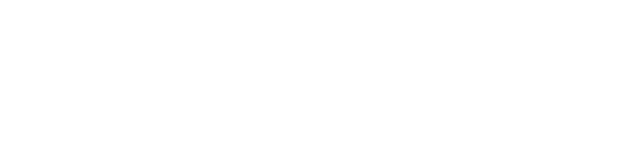
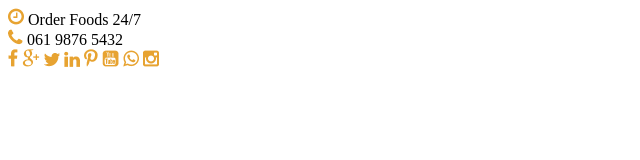
Before and after one commit to nvn1176211/Sample_test_B, a plain HTML site: page index.html in a window 1280 px wide. Shown: the whole page, without its empty margins (0-640 px from the left). Drawn offline with Linux system fonts and the light colour scheme.

Commit message:
update readme

```diff
--- a/index.html
+++ b/index.html
@@ -8,7 +8,26 @@
 </head>
 <body>
     <div>
-        <span></span>
+        <div>
+            <div>
+                <img src="img/icons/clock.png" alt="clock icon">
+                <span>Order Foods 24/7</span>
+            </div>
+            <div>
+                <img src="img/icons/phone.png" alt="phone icon">
+                <span>061 9876 5432</span>
+            </div>
+        </div>
+        <div>
+            <img src="img/icons/facebook.png" alt="facebook icon">
+            <img src="img/icons/gmail.png" alt="gmail icon">
+            <img src="img/icons/twister.png" alt="twister icon">
+            <img src="img/icons/in.png" alt="in icon">
+            <img src="img/icons/p.png" alt="p icon">
+            <img src="img/icons/youtube.png" alt="youtube icon">
+            <img src="img/icons/whatsapp.png" alt="whatsapp icon">
+            <img src="img/icons/camera.png" alt="camera icon">
+        </div>
     </div>
 </body>
 </html>
```
Also changed, not shown: img/icons/camera.png (added), img/icons/clock.png (added), img/icons/facebook.png (added), img/icons/gmail.png (added), img/icons/in.png (added), img/icons/p.png (added), img/icons/phone.png (added), img/icons/twister.png (added), img/icons/whatsapp.png (added), img/icons/youtube.png (added), 1 other file.
